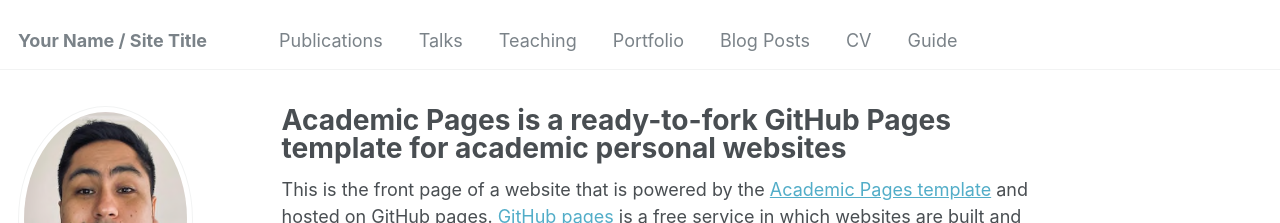
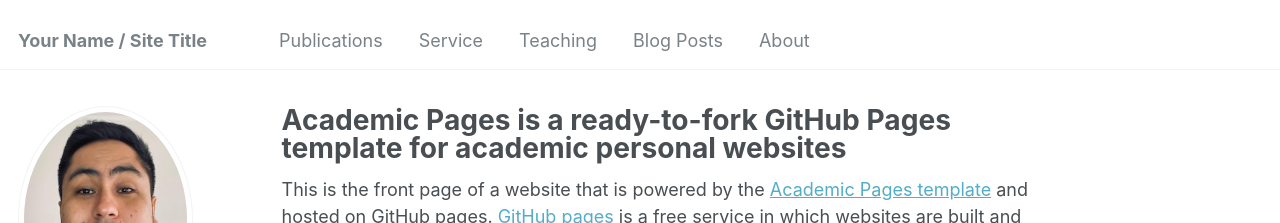
Before and after one commit to jpsandoval/jpsandoval.github.io, a Jekyll site: the page built from _pages/about.md, in a window 1280 px wide. Shown: the top 223 px of the page. Built offline with Jekyll 4.4.1, drawn with Linux system fonts in a browser that asks for light colours; some web fonts are replaced.

Commit message:
updating menu

```diff
--- a/_data/navigation.yml
+++ b/_data/navigation.yml
@@ -3,20 +3,14 @@
   - title: "Publications"
     url: /publications/
 
-  - title: "Talks"
+  - title: "Service"
     url: /talks/
 
   - title: "Teaching"
     url: /teaching/
 
-  - title: "Portfolio"
-    url: /portfolio/
-
   - title: "Blog Posts"
     url: /year-archive/
 
-  - title: "CV"
+  - title: "About"
     url: /cv/
-
-  - title: "Guide"
-    url: /markdown/
```
